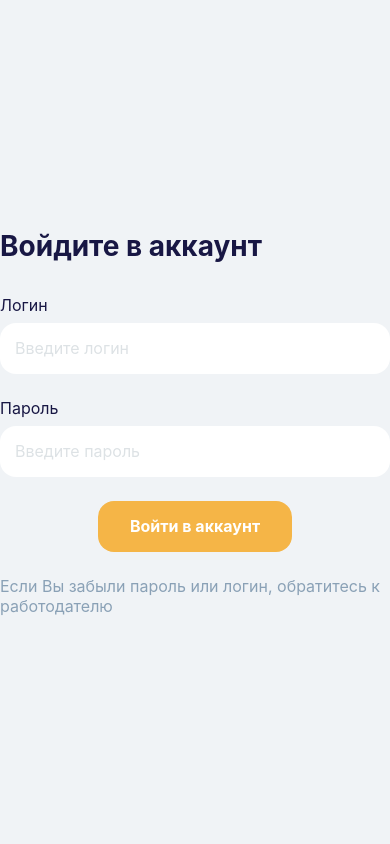
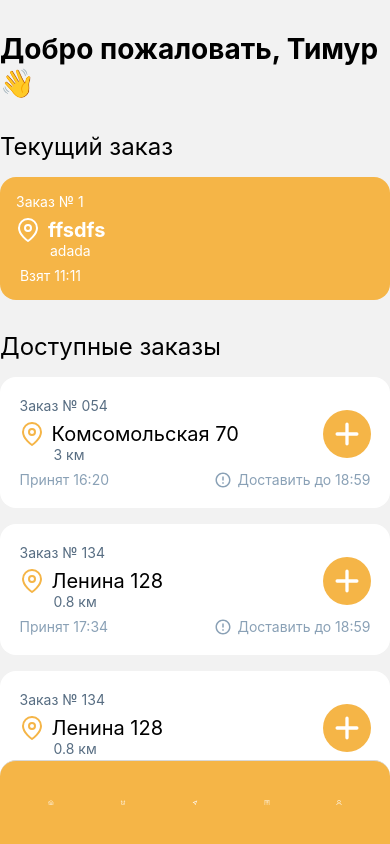
Before and after one commit to akakayka/Mobile-app, a React Native app in the folder client/: screen / in a window 390 px wide. Built offline with nearby package versions, Linux system fonts and the light colour scheme.

Commit message:
home page

```diff
--- a/client/App.js
+++ b/client/App.js
@@ -21,8 +21,8 @@ function App() {
     }
 
     return (
-        isAuth ? <MainContainer /> : <AuthorizationPage onPress={onPress}/>
-        //<MainContainer/>
+        // isAuth ? <MainContainer /> : <AuthorizationPage onPress={onPress}/>
+        <MainContainer/>
     );
 }
 
--- a/client/assets/icons/Arrowicon.js
+++ b/client/assets/icons/Arrowicon.js
@@ -5,15 +5,15 @@ function ArrowIcon(props) {
     return (
         <Svg
             xmlns="http://www.w3.org/2000/svg"
-            width={24}
-            height={24}
+            width={props.width}
+            height={props.height}
             viewBox="0 0 24 24"
             fill="none"
             {...props}
         >
             <Path
                 d="M8.295 16.59l4.58-4.59-4.58-4.59L9.705 6l6 6-6 6-1.41-1.41z"
-                fill="#181744"
+                fill={props.color}
             />
         </Svg>
     )
--- a/client/src/components/CurrentOrder.js
+++ b/client/src/components/CurrentOrder.js
@@ -69,7 +69,7 @@ export const CurrentOrder = (props) => {
                         />
                         <Text style={styles.address}>{props.data.address}</Text>
                     </View>
-                    <Text style={styles.distance}>{props.data.distance} км</Text>
+                    <Text style={styles.distance}>{props.data.distance}</Text>
                 </View>
             </View>
             <View style={styles.infoBlock}>
--- a/client/src/components/OrderList.js
+++ b/client/src/components/OrderList.js
@@ -16,7 +16,11 @@ export const OrderList = (props) =>
 {
     return (
         <View style={props.style}>
-            <FlatList data={props.data} renderItem={({item}) => (<Order data={item}/>)}/>
+            <FlatList
+                data={props.data}
+                scrollEnabled={props.scroll}
+                renderItem={({item}) => (<Order data={item}/>)}
+            />
         </View>
     )
 }
--- a/client/src/navigation/screens/HomePage.js
+++ b/client/src/navigation/screens/HomePage.js
@@ -1,10 +1,126 @@
 import * as React from 'react';
-import {View, Text, SafeAreaView} from 'react-native';
+import {View, Text, SafeAreaView, StyleSheet, ScrollView, Pressable} from 'react-native';
+import SafeAreaViewAndroid from "../../components/SafeAreaViewAndroid";
+import {useState} from "react";
+import {CurrentOrder} from "../../components/CurrentOrder";
+import {OrderList} from "../../components/OrderList";
+import ArrowIcon from "../../../assets/icons/Arrowicon";
+import {COLORS} from "../../../constants/theme";
+
+const styles = StyleSheet.create({
+    container: {
+        paddingHorizontal: 24,
+    },
+    headerContainer : {
+        marginTop: 32,
+    },
+    header: {
+        fontSize: 28,
+        fontWeight: "bold",
+    },
+    currentOrderContainer: {
+        marginVertical: 32,
+    },
+    currentOrderHeader: {
+        fontSize: 24,
+        marginBottom: 16,
+    },
+    buttonContainer: {
+        marginTop: 16,
+        marginBottom: 32,
+    },
+    button: {
+        display: "flex",
+        flexDirection: "row",
+    },
+    buttonText: {
+        color: COLORS.lightGray2,
+        fontSize: 14,
+        marginRight: 4,
+    }
+})
 
 export default function HomePage({ navigation }) {
+    const [ordersData, setOrdersData] = useState([
+        {
+            number: '054',
+            address: 'Комсомольская 70',
+            distance: '3',
+            timeFrom: '16:20',
+            timeTo: '18:59'
+        },
+        {
+            number: '134',
+            address: 'Ленина 128',
+            distance: '0.8',
+            timeFrom: '17:34',
+            timeTo: '18:59'
+        },
+        {
+            number: '134',
+            address: 'Ленина 128',
+            distance: '0.8',
+            timeFrom: '17:34',
+            timeTo: '18:59'
+        },
+        {
+            number: '134',
+            address: 'Ленина 128',
+            distance: '0.8',
+            timeFrom: '17:34',
+            timeTo: '18:59'
+        },
+        {
+            number: '134',
+            address: 'Ленина 128',
+            distance: '0.8',
+            timeFrom: '17:34',
+            timeTo: '18:59'
+        },
+    ])
+
     return (
-        <SafeAreaView>
-            <Text>HomeScreen</Text>
-        </SafeAreaView>
+        <ScrollView>
+            <SafeAreaView style={[SafeAreaViewAndroid.AndroidSafeArea, styles.container]}>
+                <View style={styles.headerContainer}>
+                    <Text style={styles.header}>
+                        Добро пожаловать, Тимур 👋
+                    </Text>
+                </View>
+                <View style={styles.currentOrderContainer}>
+                    <Text style={styles.currentOrderHeader}>
+                        Текущий заказ
+                    </Text>
+                    <CurrentOrder
+                        data={{
+                            number: 1,
+                            address: 'ffsdfs',
+                            distance: 'adada',
+                            timeFrom: '11:11'
+                        }}
+                    />
+                </View>
+                <View>
+                    <Text style={styles.currentOrderHeader}>
+                        Доступные заказы
+                    </Text>
+                    <OrderList
+                        data={ordersData.slice(0, Math.min(3, ordersData.length))}
+                        scroll={false}
+                    />
+                </View>
+                <View style={styles.buttonContainer}>
+                    <Pressable
+                        style={styles.button}
+                        onPress={() => navigation.navigate('Orders')}
+                    >
+                        <Text style={styles.buttonText}>
+                            Показать больше заказов
+                        </Text>
+                        <ArrowIcon height={20} width={20} color={COLORS.lightGray2} />
+                    </Pressable>
+                </View>
+            </SafeAreaView>
+        </ScrollView>
     );
 }
--- a/client/src/navigation/screens/OrdersPage.js
+++ b/client/src/navigation/screens/OrdersPage.js
@@ -51,6 +51,7 @@ const styles = StyleSheet.create({
         backgroundColor: COLORS.lightGray5,
         paddingVertical: 80,
         paddingHorizontal: 24,
+        marginTop: 20,
     },
     header: {
         fontSize: 24,
@@ -71,7 +72,10 @@ export default function OrdersPage({ navigation }) {
         <SafeAreaView style={[SafeViewAndroid.AndroidSafeArea, styles.container] }>
             <Text style={styles.header}>Доступные заказы</Text>
             <Text style={styles.desc}>Всего доступно {data.length} заказа</Text>
-            <OrderList data ={data}>
+            <OrderList
+                data={data}
+                scroll={true}
+            >
 
             </OrderList>
         </SafeAreaView>
```
